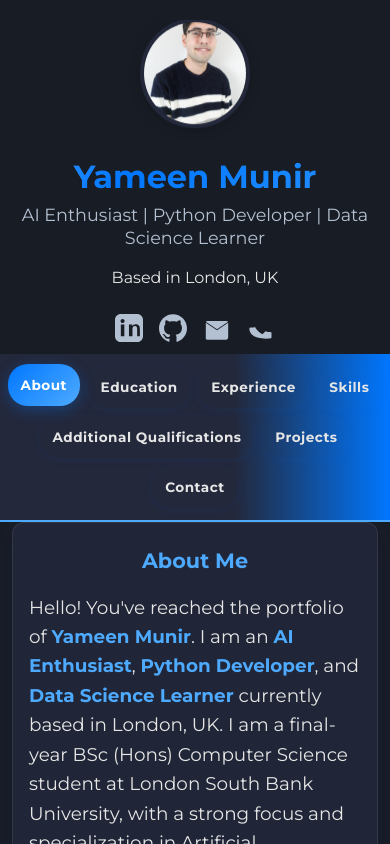
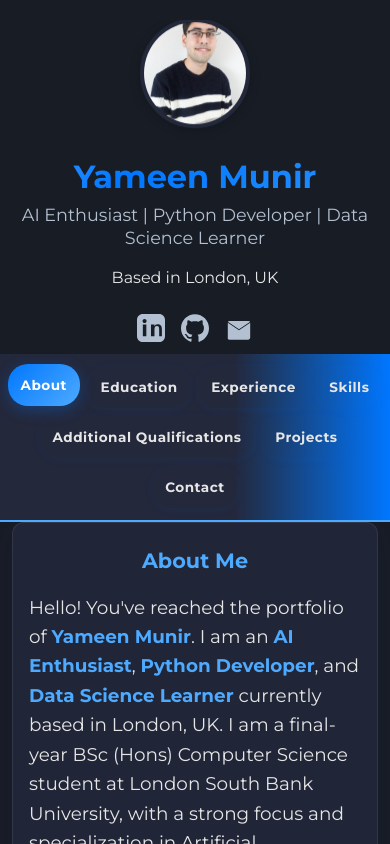
Before and after one commit to YameenMunir/Portfolio-Website, a React (Vite) app: page / in a window 390 px wide. Shown: the top 844 px of the page. Built offline with nearby package versions, Linux system fonts and the light colour scheme.

Commit message:
refactor: remove phone link from contact section

```diff
--- a/src/App.css
+++ b/src/App.css
@@ -713,15 +713,6 @@ h3 {
 .email-link:hover {
   color: #4eaaff;
 }
-.phone-link {
-  color: #b3c0d1;
-  transition: color 0.2s;
-  display: flex;
-  align-items: center;
-}
-.phone-link:hover {
-  color: #4eaaff;
-}
 
 /* Glassmorphism and card effects */
 .glass-header, .glass-navbar, .glass-footer {
--- a/src/App.jsx
+++ b/src/App.jsx
@@ -52,9 +52,6 @@ function App() {
               </a>
               <a href="mailto:yameenmunir05@gmail.com" className="email-link" aria-label="Email">
                 <svg width="28" height="28" fill="currentColor" viewBox="0 0 24 24"><path d="M12 13.065 2.4 6.6A2 2 0 0 1 4 6h16a2 2 0 0 1 1.6.6l-9.6 6.465Zm-9.6 7.335V7.47l9.6 6.465 9.6-6.465v12.93A2 2 0 0 1 20 22H4a2 2 0 0 1-1.6-.6Z"/></svg>
-              </a>
-              <a href="tel:+447746681111" className="phone-link" aria-label="Phone">
-                <svg width="28" height="28" fill="currentColor" viewBox="0 0 24 24"><path d="M6.62 10.79a15.053 15.053 0 0 0 6.59 6.59l2.2-2.2a1 1 0 0 1 1.01-.24c1.12.37 2.33.57 3.58.57a1 1 0 0 1 1 1v3.5a1 1 0 0 1-1 1C6.48 22 2 17.52 2 12.5a1 1 0 0 1 1-1h3.5a1 1 0 0 1 1 1c0 1.25.2 2.46.57 3.58a1 1 0 0 1-.24 1.01l-2.2 2.2z"/></svg>
               </a>
             </div>
           </div>
```
